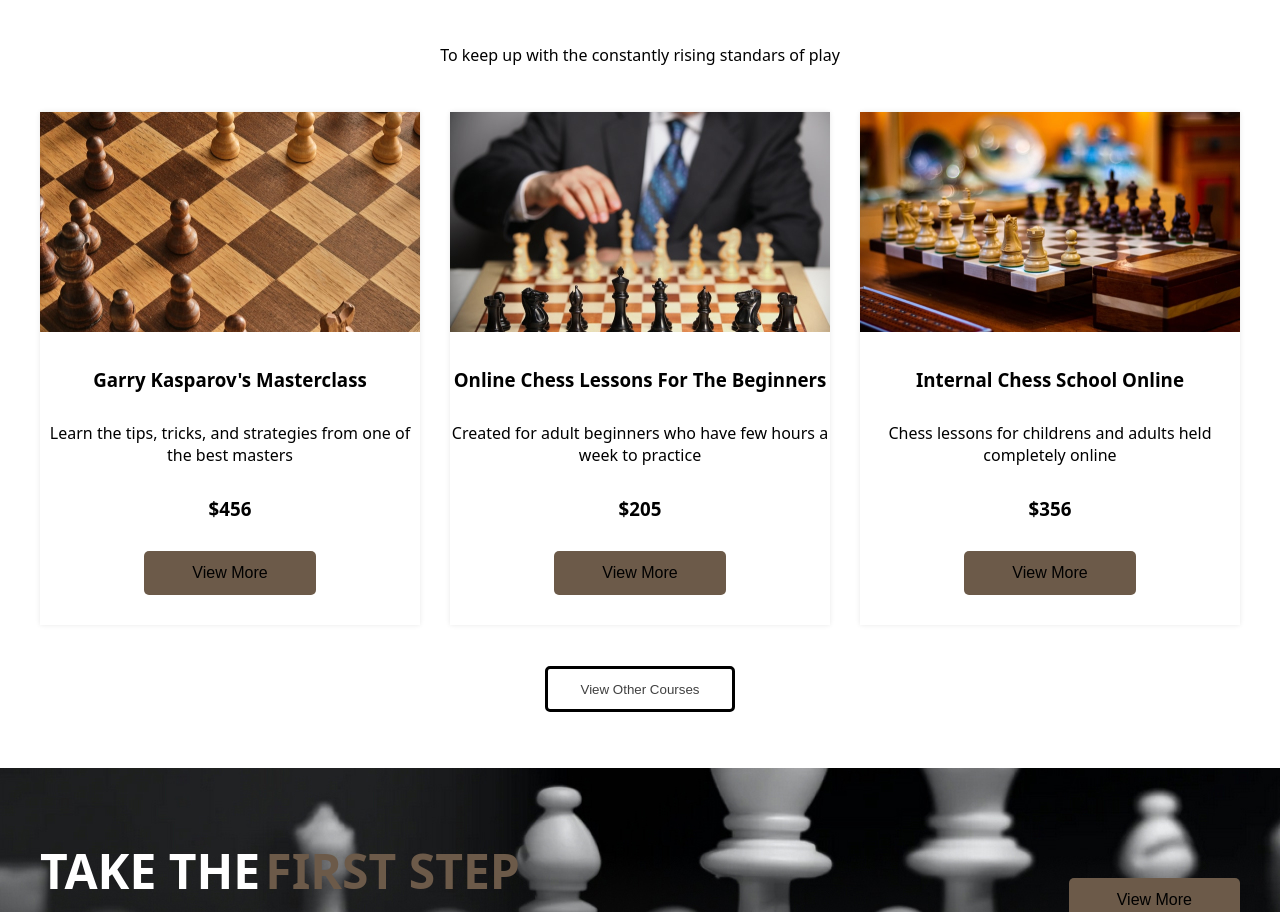
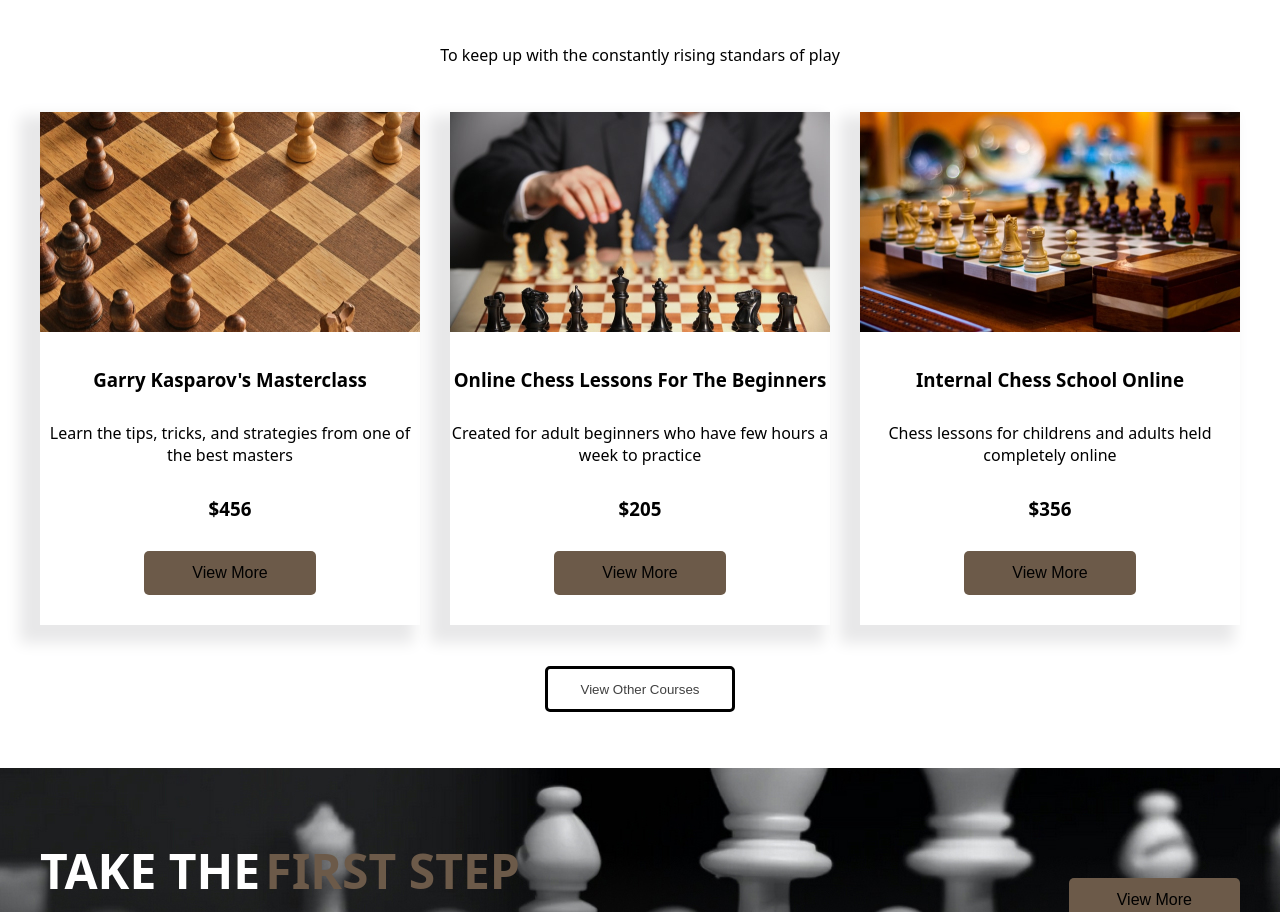
Before and after one commit to Riccardouras/proj-html-vuejs, a Vue app: page / in a window 1280 px wide. Shown: the part 2309-3221 px from the top of the page. Built offline with nearby package versions, Linux system fonts and the light colour scheme.

Commit message:
n commit

```diff
--- a/src/scss/style.scss
+++ b/src/scss/style.scss
@@ -134,7 +134,7 @@
   margin-bottom: 46px;
 }
 .card{
-  box-shadow: 0 0 5px rgba(232, 232, 232, 1);
+  box-shadow: -13px 11px 14px 7px rgb(232, 232, 233);
   text-align: center;
   margin-right: 30px;
 }
```
